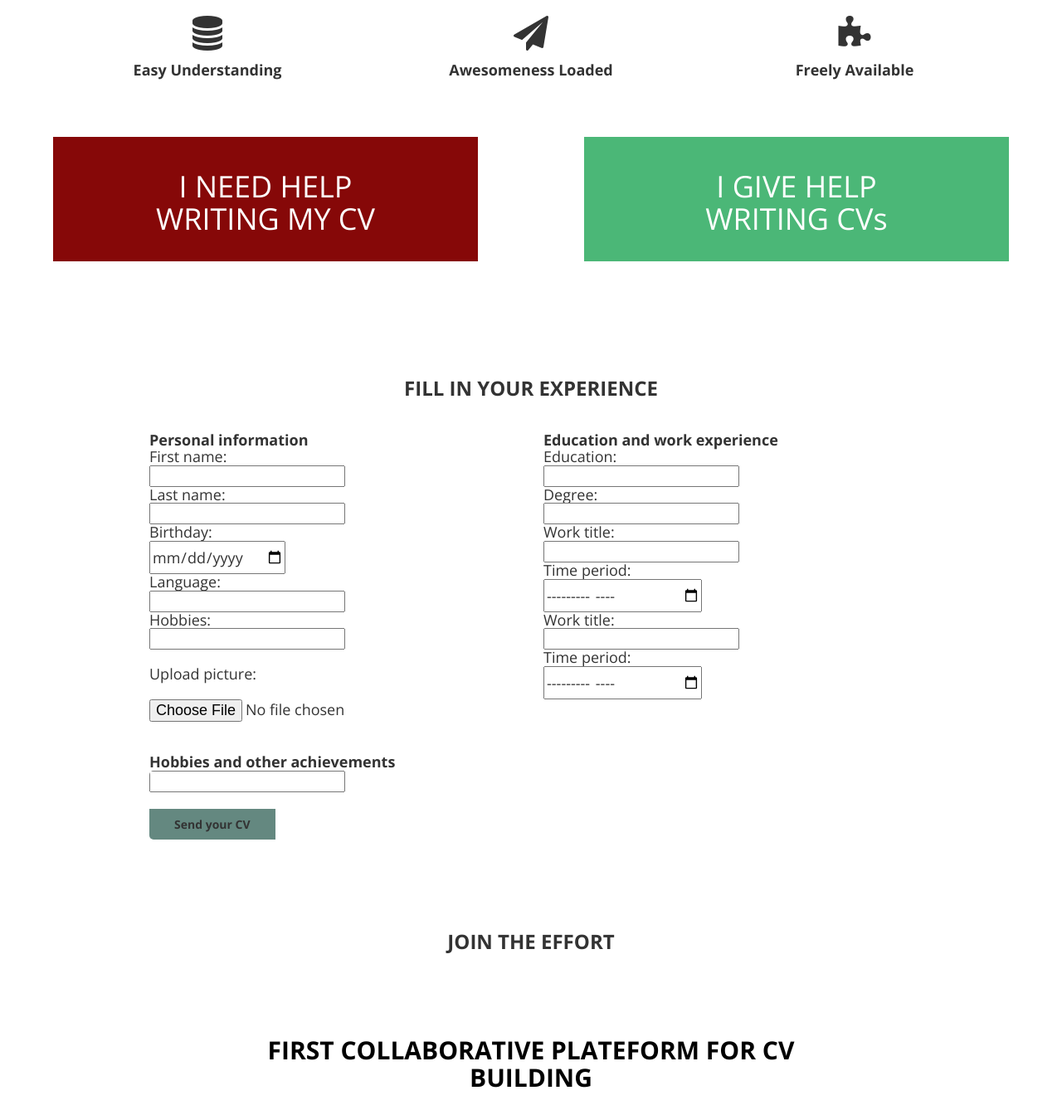
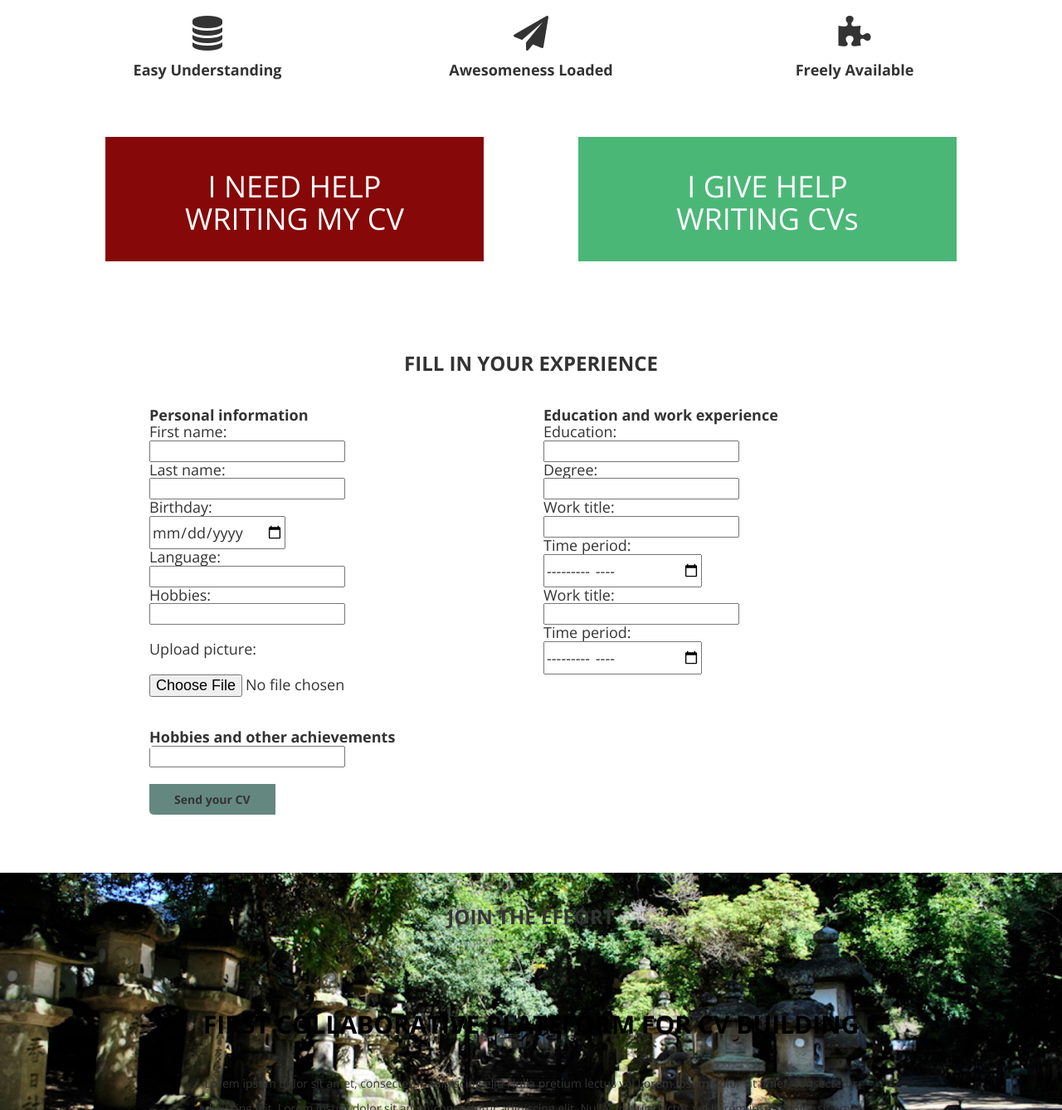
Before and after one commit to Lazour/Lear-IT-girl-, a plain HTML site: page landing-page/index.html in a window 1280 px wide. Shown: the part 520-1858 px from the top of the page at 83% size. Drawn offline with nearby package versions, Linux system fonts and the light colour scheme.

Commit message:
weekend edit

```diff
--- a/landing-page/assets/css/style.css
+++ b/landing-page/assets/css/style.css
@@ -19,6 +19,10 @@ body {
 }
 
 
+h1 {
+  color: white;
+
+}
 h2 {
     padding-top:50px;
     text-transform: uppercase;
@@ -119,9 +123,9 @@ min-height: 500px;
 
 
 .price-sec {
-        height: 250px;
+
         padding-top: 30px;
-        padding-bottom: 20px;
+        padding-bottom: 40px;
         color: white;
 
 
--- a/landing-page/index.html
+++ b/landing-page/index.html
@@ -123,7 +123,7 @@
 
     <section class="price-sec text-center "  id="pricing">
 
-
+ <div class="container">
 
                <div class="col-lg-6  col-md-6 col-sm-6 single-price" data-scroll-reveal="enter from the left after 0.2s">
 <a href="#formCV">
@@ -138,7 +138,7 @@
                      <h1>I GIVE HELP<br> WRITING CVs</h1>
 </a>
             </div>
-
+</div>
 
        </section>
     <!--CHOICE SECTION END-->
@@ -239,21 +239,6 @@
                           </strong>
                         </h3>
                     </div>
-                    <div class="col-lg-8 col-lg-offset-2 col-md-8 col-md-offset-2 col-sm-10 col-sm-offset-1">
-
-      </section >
-
-       <!--VOLUNTEER SECTION END-->
-
-
-
-
-
-
-
-    <section class="Team" id="Team" >
-   <div class="overlay">
-<div class="container">
         <div class="row text-center" >
 
                         <div class="col-lg-8 col-lg-offset-2 col-md-8 col-md-offset-2 col-sm-10 col-sm-offset-1">
@@ -281,7 +266,20 @@
 
                         </div>
                          </div>
-           <div class="row text-center" >
+
+                           </div>
+                         </section >
+
+       <!--VOLUNTEER SECTION END-->
+
+
+    <section class="Team" id="Team" >
+   <div class="overlay">
+<div class="container">
+
+
+
+           <div class="container-fluid text-center" >
 
                <div class="col-lg-8 col-lg-offset-2 col-md-8 col-md-offset-2 col-sm-10 col-sm-offset-1">
 
@@ -290,8 +288,6 @@
                   The Team
                         </strong>
                         </h3>
-
-
 
 
 
@@ -333,8 +329,11 @@
 
             </div>
                </div>
+ </div>
+       </section>
 
-       </section>
+
+
     <!--TEAM SECTION END-->
     <section class="contact" id="contact" >
             <div class="container">
```
Also changed, not shown: 2 other files. Lines whose indentation alone changed are shown as unchanged.
